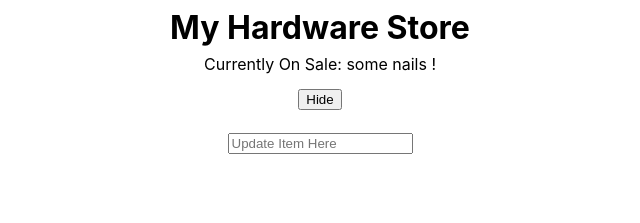
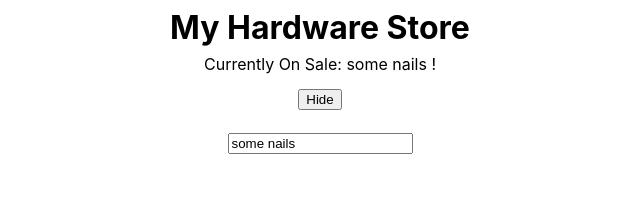
Before and after one commit to djxshin/HARDWARE-STORE, a React (Create React App) app: page / in a window 1280 px wide. Both pictures are taken after a click on the button "Edit Sale Item". Shown: the top 223 px of the page, without its empty margins (320-960 px from the left). Built offline with nearby package versions, Linux system fonts and the light colour scheme.

Commit message:
can change input value from typing

```diff
--- a/src/components/HomePage.js
+++ b/src/components/HomePage.js
@@ -13,6 +13,15 @@ export default class HomePage extends Component {
     this.setState({
       showEditForm: !this.state.showEditForm
     })
+
+  }
+
+  handleChange = (event) => {
+    console.log(event.target.value)
+    this.setState({
+      itemCurrentlyOnSale: event.target.value
+    })
+
 
   }
 
@@ -32,7 +41,10 @@ export default class HomePage extends Component {
         </button>
           {this.state.showEditForm ? (
               <div>
-                <input type="text" placeholder="Update Item Here"/>
+                <input type="text" placeholder="Update Item Here"
+                      value={this.state.itemCurrentlyOnSale}
+                      onChange={this.handleChange}
+                />
               </div>
             ): null
             }
```
